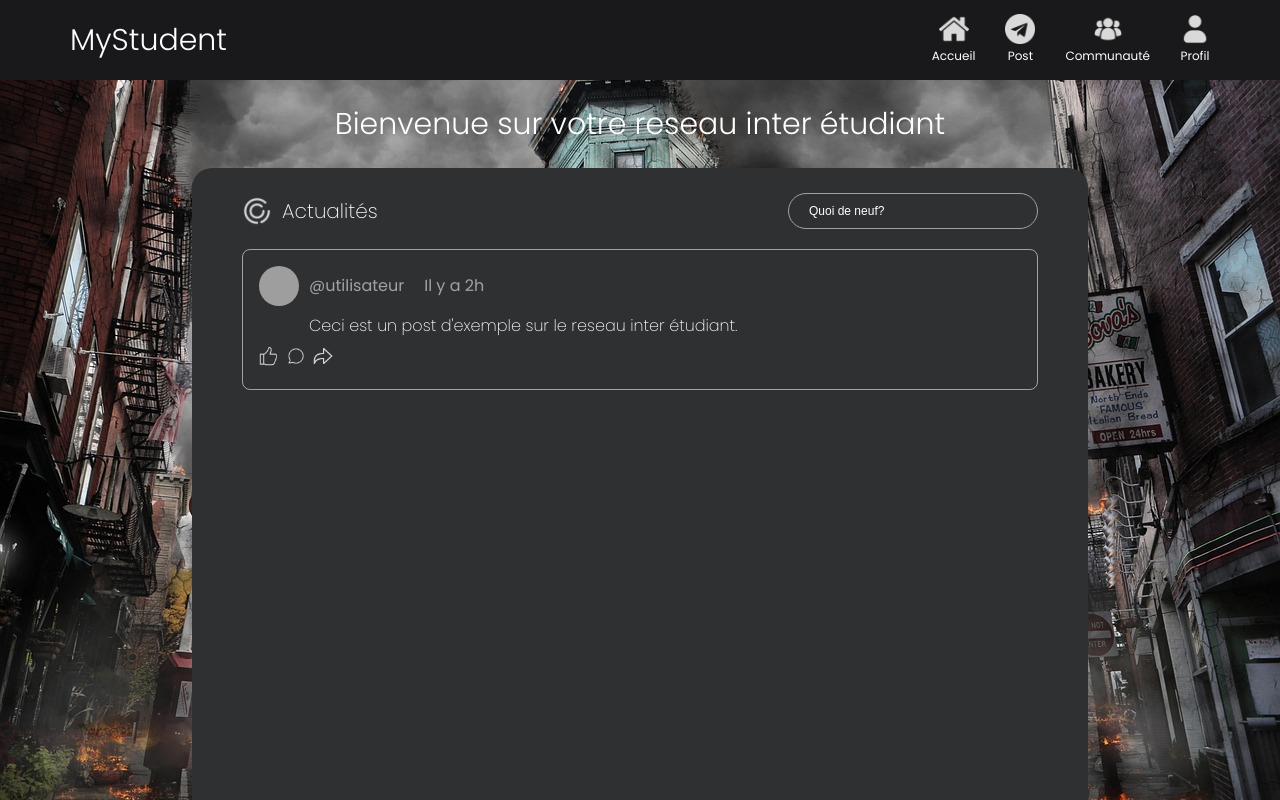
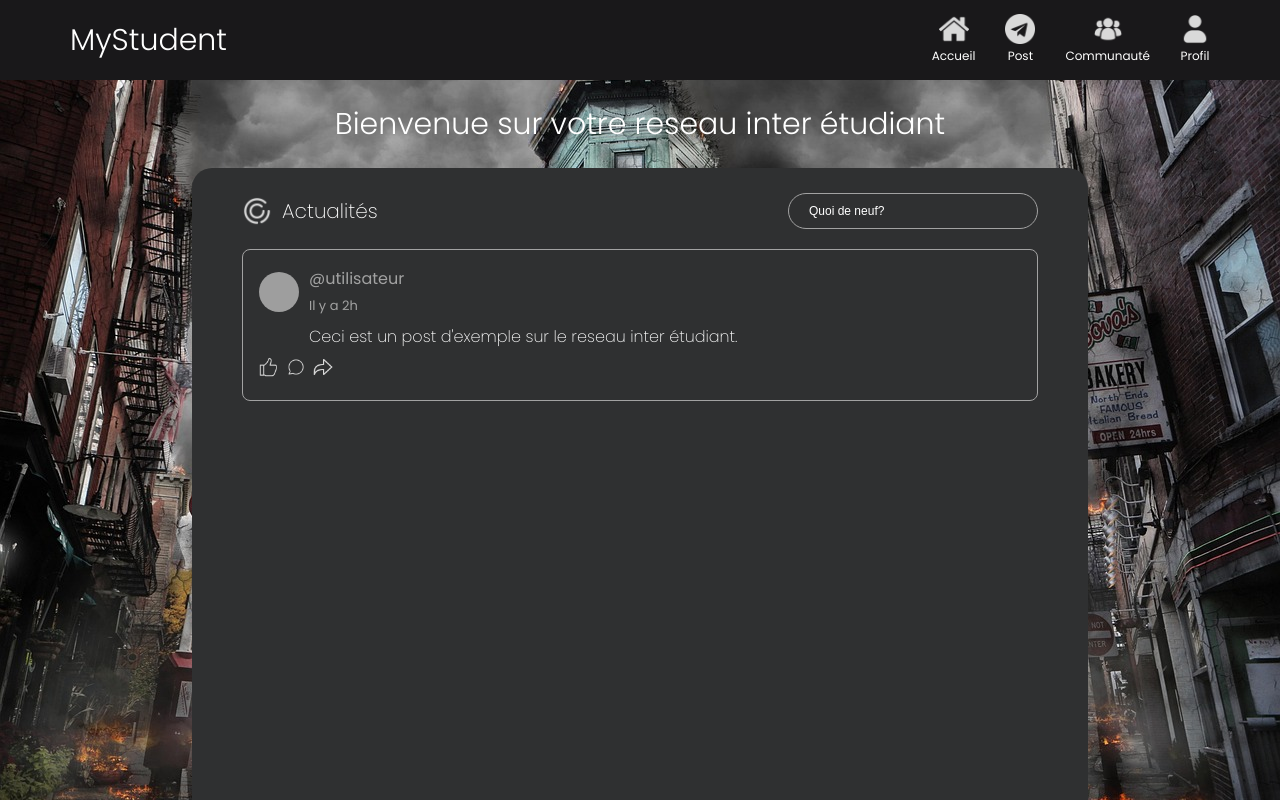
Before and after one commit to ikoto92/EtuConnect, a React (Vite) app: page / in a window 1280 px wide. Shown: the top 800 px of the page. Built offline with nearby package versions, Linux system fonts and the light colour scheme; grey boxes are pictures that could not be loaded.

Commit message:
Modif page d'accueil1

```diff
--- a/src/pages/Post.css
+++ b/src/pages/Post.css
@@ -31,3 +31,6 @@
   height: 20px;
   object-fit: contain;
 }
+.card .time{
+  font-size: 1.3rem;
+}
--- a/src/pages/Post.jsx
+++ b/src/pages/Post.jsx
@@ -8,8 +8,10 @@ function Post() {
     <div className="card">
       <div className="user">
         <img src={profilPic} alt="" />
-        <span>@utilisateur</span><br />
-        <span>Il y a 2h</span>
+        <div>
+          <span>@utilisateur</span><br />
+          <span className='time'>Il y a 2h</span>
+        </div>
       </div>
       <span className='textContent'>Ceci est un post d'exemple sur le reseau inter étudiant.</span>
       <ul>
```
